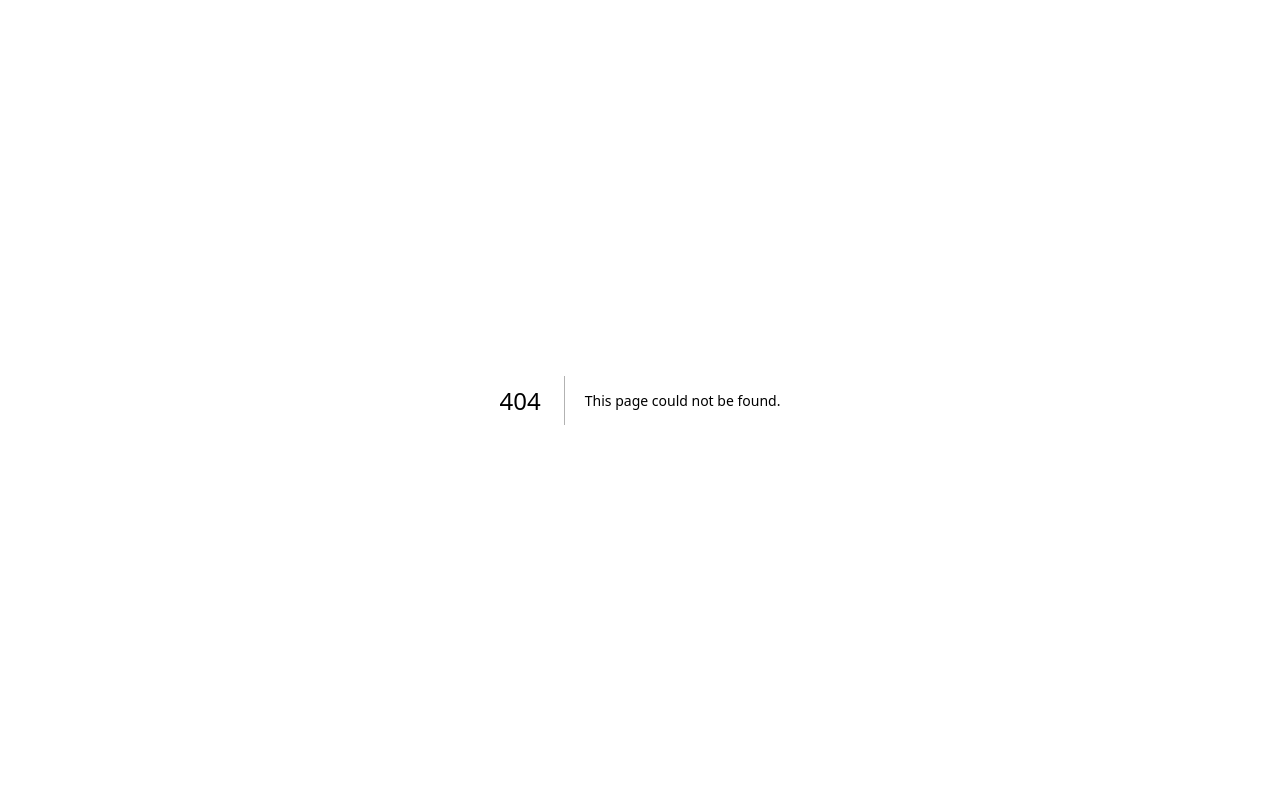
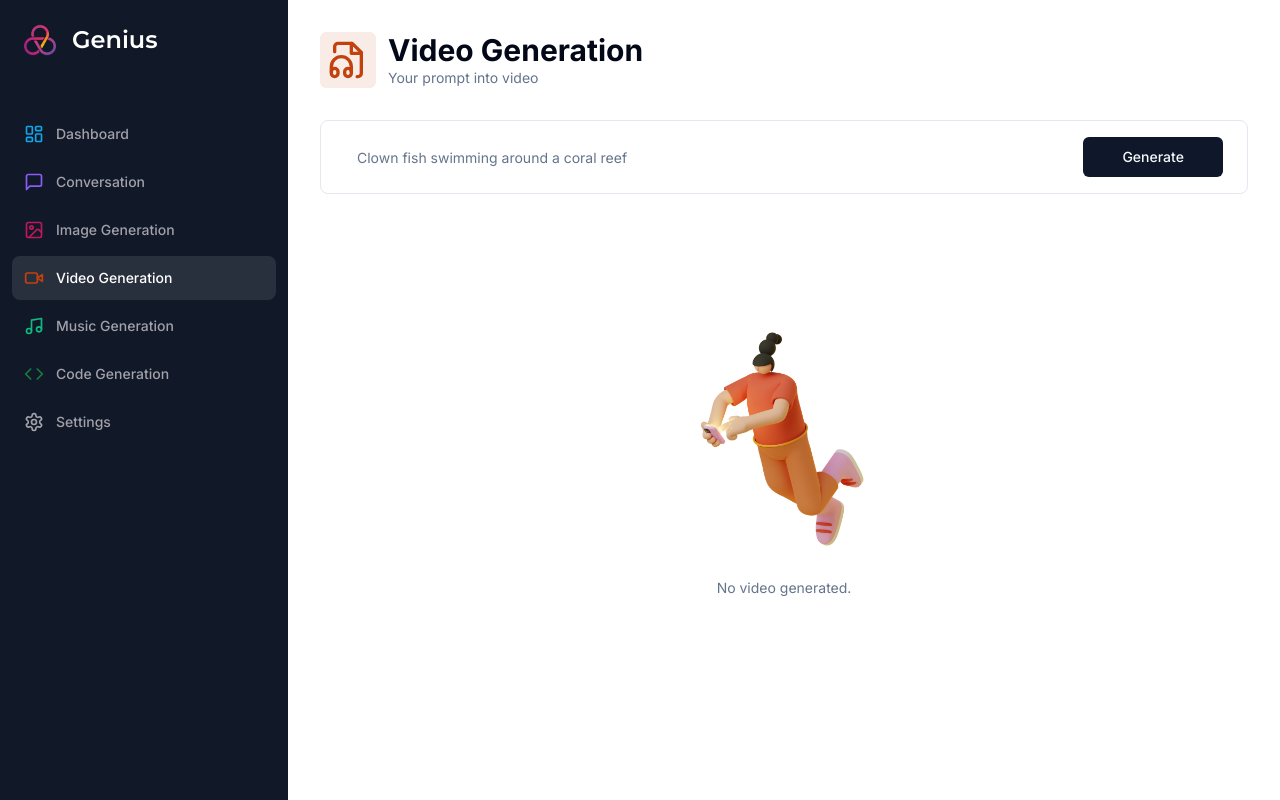
Before and after one commit to ggalmeida1/ai-saas, a Next.js app: page /video in a window 1280 px wide. Before the commit this address had no page. Built offline with nearby package versions, Linux system fonts and the light colour scheme.

Commit message:
video gen feature

```diff
--- /dev/null
+++ b/app/(dashboard)/(routes)/video/constants.ts
@@ -0,0 +1,7 @@
+import * as z from "zod";
+
+export const formSchema = z.object({
+  prompt: z.string().min(1, {
+    message: "Prompt is required",
+  }),
+});
--- /dev/null
+++ b/app/(dashboard)/(routes)/video/page.tsx
@@ -0,0 +1,107 @@
+"use client";
+
+import { useState } from 'react';
+import axios from 'axios'
+import { useForm } from "react-hook-form";
+import { formSchema } from "./constants";
+import * as z from "zod";
+import { zodResolver } from "@hookform/resolvers/zod";
+import { useRouter } from 'next/navigation';
+
+import { Heading } from "@/components/heading";
+import { Empty } from '@/components/empty';
+import { Loader } from '@/components/loader';
+import { Input } from "@/components/ui/input";
+import { Button } from '@/components/ui/button';
+import { Form, FormControl, FormField, FormItem } from "@/components/ui/form";
+
+import { FileAudio } from "lucide-react";
+
+const VideoPage = () => {
+  const router = useRouter()
+  const [video, setVideo] = useState<string>()
+  const form = useForm<z.infer<typeof formSchema>>({
+    resolver: zodResolver(formSchema),
+    defaultValues: {
+      prompt: "",
+    },
+  });
+
+  const isLoading = form.formState.isSubmitting;
+
+  const onSubmit = async (values: z.infer<typeof formSchema>) => {
+    try {
+      setVideo(undefined)
+
+      const response = await axios.post('/api/video', values)
+      setVideo(response.data[0])
+      form.reset()
+    } catch (error: any) {
+      //TO-DO: Open Pro Modal
+      console.log(error)
+    } finally {
+      router.refresh()
+    }
+  };
+
+  return (
+    <div>
+      <Heading
+        title="Video Generation"
+        description="Your prompt into video"
+        icon={FileAudio}
+        iconColor="text-orange-700"
+        bgColor="bg-orange-700/10"
+      />
+      <div className="px-4 lg:px-8">
+        <div>
+          <Form {...form}>
+            <form
+              onSubmit={form.handleSubmit(onSubmit)}
+              className="rounded-lg border w-full p-4 px-3 md:px-6 focus-within:shadow-sm grid grid-cols-12 gap-2"
+            >
+              <FormField
+                name="prompt"
+                render={({ field }) => (
+                  <FormItem className="col-span-12 lg:col-span-10">
+                    <FormControl className="m-0 o-0">
+                      <Input
+                        className="border-0 outline-none focus-visible:ring-0 focus-visible:ring-transparent"
+                        disabled={isLoading}
+                        placeholder="Clown fish swimming around a coral reef"
+                        {...field}
+                      />
+                    </FormControl>
+                  </FormItem>
+                )}
+              />
+              <Button
+                className="col-span-12 lg:col-span-2 w-full"
+                disabled={isLoading}
+              >
+                Generate
+              </Button>
+            </form>
+          </Form>
+        </div>
+        <div className="space-y-4 mt-4">
+          {isLoading && (
+            <div className="p-8 rounded-lg w-full flex items-center justify-center bg-muted">
+              <Loader />
+            </div>
+          )}
+          {!video && !isLoading && (
+            <Empty label="No video generated." />
+          )}
+          { video && (
+            <video className='w-full aspect-video mt-8 rounded-lg border bg-black' controls>
+              <source src={video} />
+            </video>
+          )}
+        </div>
+      </div>
+    </div>
+  );
+};
+
+export default VideoPage;
```
Also changed, not shown: app/api/video/route.ts (renamed from app/api/music/route.ts).
